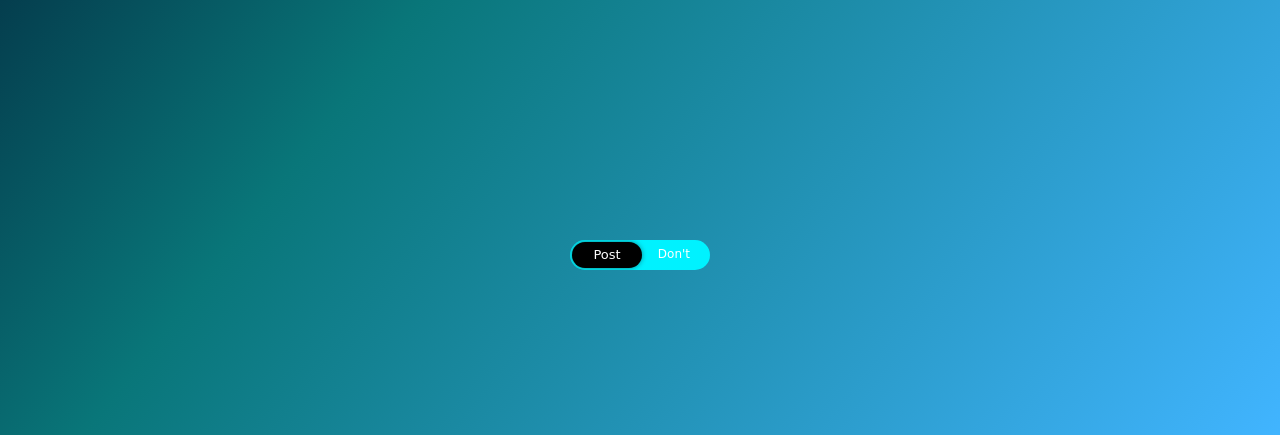
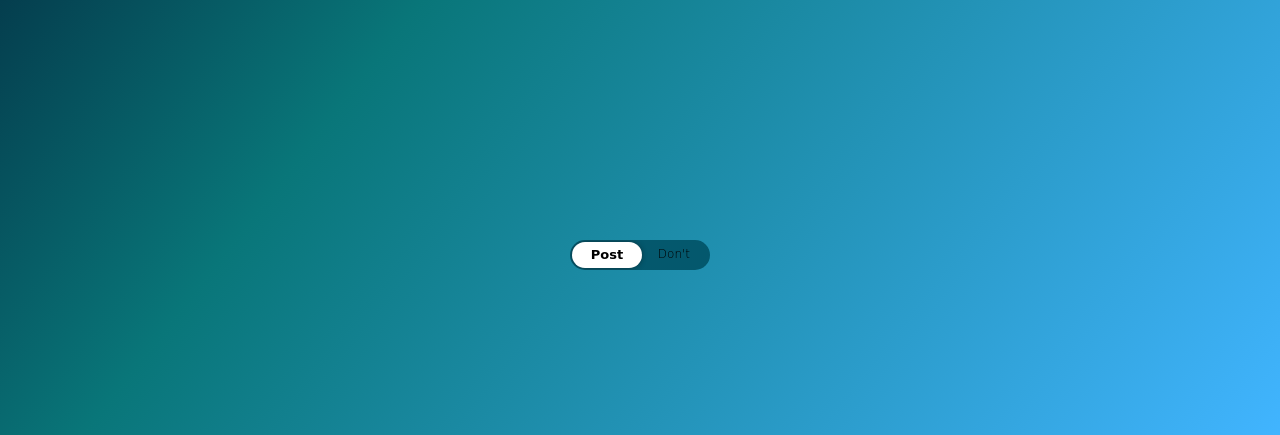
Before and after one commit to d-arsya/d-arsya.github.io, a PHP site: page / in a window 1280 px wide. Shown: the part 525-960 px from the top of the page. Run offline with PHP 8.4, Linux system fonts and the light colour scheme; some libraries are stand-ins or nearby versions; some web fonts are replaced.

Commit message:
Update secretStyle.css

```diff
--- a/secretStyle.css
+++ b/secretStyle.css
@@ -137,7 +137,7 @@ img{
 label {
   font-size: 13px;
   color: #ffffff;
-  font-weight: 500;
+  font-weight: 800;
 }
 
 .btn-color-mode-switch{
@@ -147,10 +147,11 @@ label {
 }
 
 .btn-color-mode-switch > label.btn-color-mode-switch-inner{
+  color: #000000;
   margin: 0px;
   width: 140px;
   height: 30px;
-  background: rgb(0, 242, 255);
+  background: rgb(4, 88, 109);
   border-radius: 26px;
   overflow: hidden;
   position: relative;
@@ -162,7 +163,7 @@ label {
   content: attr(data-on);
   position: absolute;
   font-size: 12px;
-  font-weight: 500;
+  font-weight: 300;
   top: 7px;
   right: 20px;
 
@@ -176,7 +177,7 @@ label {
   position: absolute;
   left: 2px;
   top: 2px;
-  background: #000000;
+  background: #ffffff;
   text-align: center;
   transition: all 0.3s ease;
   box-shadow: 0px 0px 6px -2px #111;
@@ -187,7 +188,7 @@ label {
   display: none;
   background: #FF9800;
   border: none;
-  color: #fff;
+  color: rgb(0, 0, 0);
 }
 
 .btn-color-mode-switch input[type="checkbox"]{
@@ -202,14 +203,14 @@ label {
 }
 
 .btn-color-mode-switch input[type="checkbox"]:checked + label.btn-color-mode-switch-inner{
+  color: rgb(255, 255, 255);
   background: var(--second);
-  color: rgb(0, 0, 0);
 }
 
 .btn-color-mode-switch input[type="checkbox"]:checked + label.btn-color-mode-switch-inner:after{
   content: attr(data-on);
   left: 68px;
-  background: #ffffff;
+  background: #000000;
 }
 
 .btn-color-mode-switch input[type="checkbox"]:checked + label.btn-color-mode-switch-inner:before{
```
